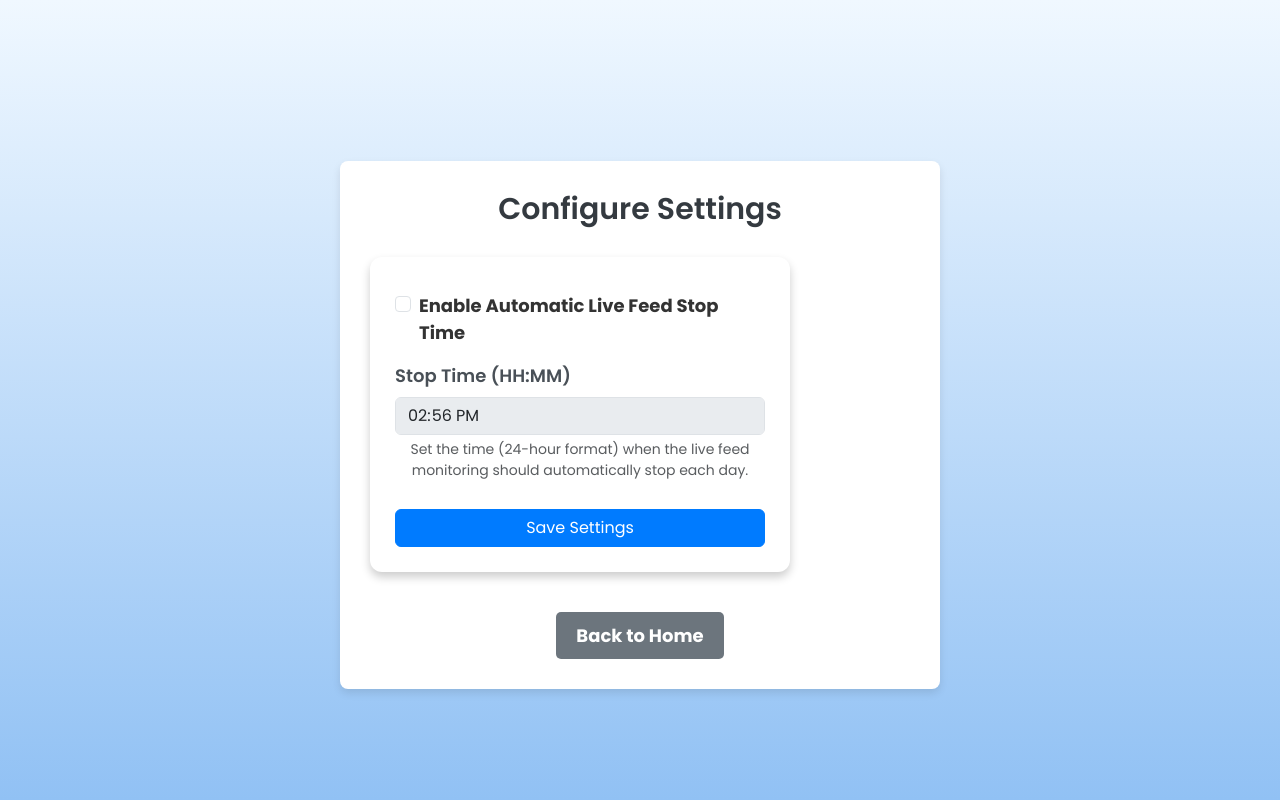
After one commit to Abhinav-Sharmaaaa/Face-Recognition-Attendance-App, a Flask app: page /configure in a window 1280 px wide. The commit adds this page. Run offline with Flask 3, Linux system fonts and the light colour scheme; the visitor is signed in with stand-in values (Sample User, id 1); parts of the project's set-up code (start-up, migrations or seed data) failed here and were passed over; some libraries are stand-ins or nearby versions.

Commit message:
added option to stop monitoring on certain time

```diff
--- a/app.py
+++ b/app.py
@@ -1,6 +1,6 @@
 from flask import Flask, render_template, request, redirect, url_for, jsonify, session, Response, flash
 import os
-from datetime import datetime, timedelta # Added timedelta
+from datetime import datetime, timedelta, time # Added time
 import pytz # Kept for seen_log timestamps
 import cv2
 import numpy as np
@@ -13,6 +13,7 @@ import urllib.parse
 from scipy.spatial.distance import cosine
 from werkzeug.utils import secure_filename
 from bson.objectid import ObjectId # Added for MongoDB ID handling
+import json # Added for configuration
 
 load_dotenv()
 
@@ -68,6 +69,33 @@ except AttributeError:
 
 
 face_recognizer = None
+# --- Configuration Handling ---
+CONFIG_FILE = 'config.json'
+
+def load_config():
+    """Loads configuration from JSON file."""
+    if os.path.exists(CONFIG_FILE):
+        try:
+            with open(CONFIG_FILE, 'r') as f:
+                return json.load(f)
+        except json.JSONDecodeError:
+            logging.error(f"Error decoding JSON from {CONFIG_FILE}. Using defaults.")
+            return {} # Return empty dict if file is corrupt
+        except Exception as e:
+            logging.error(f"Error reading config file {CONFIG_FILE}: {e}")
+            return {}
+    return {} # Return empty dict if file doesn't exist
+
+def save_config(config_data):
+    """Saves configuration to JSON file."""
+    try:
+        with open(CONFIG_FILE, 'w') as f:
+            json.dump(config_data, f, indent=4)
+        logging.info(f"Configuration saved to {CONFIG_FILE}")
+    except Exception as e:
+        logging.error(f"Error writing config file {CONFIG_FILE}: {e}")
+        flash("Error saving configuration.", "error") # Flash error to user
+
 try:
     face_recognizer = cv2.FaceRecognizerSF.create(
         model=sface_model_path,
@@ -239,7 +267,25 @@ def live_feed():
 
 
 def generate_frames():
-    """ Generates frames from webcam, performs face recognition, and logs sightings. """
+    """ Generates frames from webcam, performs face recognition, logs sightings, and stops at configured time if enabled. """
+    config = load_config() # Load configuration
+    stop_time_enabled = config.get('stop_time_enabled', False) # Default to disabled if not set
+    stop_time_str = config.get('stop_time')
+    stop_time_obj = None
+
+    if stop_time_enabled and stop_time_str: # Only process stop time if enabled and set
+        try:
+            stop_time_obj = datetime.strptime(stop_time_str, '%H:%M').time()
+            logging.info(f"Live feed monitoring enabled to stop at {stop_time_str}")
+        except ValueError:
+            logging.warning(f"Invalid stop_time format '{stop_time_str}' in config. Ignoring stop time despite being enabled.")
+            stop_time_obj = None # Ensure it's None if format is bad
+    elif stop_time_enabled:
+        logging.warning("Stop time is enabled in config, but no valid time is set.")
+    else:
+        logging.info("Automatic live feed stop time is disabled.")
+
+
     cap = cv2.VideoCapture(0) # Use camera 0
     if not cap.isOpened():
         logging.error("Cannot open camera 0")
@@ -258,6 +304,15 @@ def generate_frames():
         if not success:
             logging.warning("Failed to read frame from camera.")
             break
+
+        # --- Stop Time Check (only if enabled and time object is valid) ---
+        if stop_time_enabled and stop_time_obj:
+            india_tz = pytz.timezone('Asia/Kolkata') # Ensure timezone is defined before use
+            current_time_india = datetime.now(india_tz).time()
+            if current_time_india >= stop_time_obj:
+                logging.info(f"Current time {current_time_india} reached or passed enabled stop time {stop_time_obj}. Stopping live feed.")
+                break # Exit the loop
+        # --- End Stop Time Check ---
 
         # Create a copy for processing, display the flipped original
         processing_frame = frame.copy()
@@ -561,16 +616,30 @@ def register():
 
 @app.route('/view_students', methods=['GET'])
 def view_students():
-    """ Displays the list of registered students with search and sort (Admin only) """
+    """ Displays the list of registered students with search, role filter, branch filter, and sort (Admin only) """
     if session.get('user_type') != 'admin':
         flash("Unauthorized access.", "warning")
         return redirect(url_for('login'))
 
+    # --- Removed Temporary Simplification ---
+
     try:
         search_query = request.args.get('search', '')
         role_filter = request.args.get('role_filter', '') # Get the role filter
+        branch_filter = request.args.get('branch_filter', '') # Get the branch filter from dropdown
         sort_by = request.args.get('sort_by', 'name') # Default sort by name
         sort_order = request.args.get('sort_order', 'asc') # Default sort ascending
+
+        # --- Fetch Distinct Branches for Dropdown ---
+        try:
+            # Get unique non-null/non-empty branch values from users with roles 'student' or 'staff'
+            distinct_branches = mongo.db.students.distinct('branch', {'branch': {'$nin': [None, '']}, 'role': {'$in': ['student', 'staff']}})
+            # Sort branches alphabetically for the dropdown
+            distinct_branches.sort()
+        except Exception as db_err:
+            logging.error(f"Error fetching distinct branches: {db_err}")
+            flash("Error loading branch filter options.", "error")
+            distinct_branches = [] # Provide empty list on error
 
         # --- Build MongoDB Query ---
         query_conditions = []
@@ -583,6 +652,10 @@ def view_students():
             # Add role filter condition
             query_conditions.append({'role': role_filter})
 
+        if branch_filter:
+            # Add branch filter condition
+            query_conditions.append({'branch': branch_filter})
+
         # Combine conditions using $and if multiple exist
         query = {}
         if query_conditions:
@@ -591,8 +664,8 @@ def view_students():
 
         # --- Determine Sort Order ---
         mongo_sort_order = 1 if sort_order == 'asc' else -1
-        # Added 'role' to valid sort fields
-        valid_sort_fields = ['name', 'branch', 'role', 'registered_at']
+        # Valid sort fields
+        valid_sort_fields = ['name', 'role', 'registered_at', 'branch'] # Added 'branch'
         if sort_by not in valid_sort_fields:
             sort_by = 'name' # Default to name if invalid field provided
 
@@ -612,110 +685,37 @@ def view_students():
             # Convert ObjectId to string for URL generation in template
             student['_id_str'] = str(student['_id'])
 
+        # --- DEBUG: Log distinct branches ---
+        logging.info(f"Distinct branches being passed to template: {distinct_branches}")
+        # --- END DEBUG ---
 
         return render_template('view_students.html',
                                students=students_list,
                                search_query=search_query,
-                               role_filter=role_filter, # Pass role_filter to template
+                               role_filter=role_filter,
+                               branch_filter=branch_filter, # Pass branch_filter to template
+                               distinct_branches=distinct_branches, # Pass branches for dropdown
                                sort_by=sort_by,
                                sort_order=sort_order)
 
     except Exception as e:
         logging.error(f"Error fetching students list for view: {e}")
+        # Attempt to fetch branches even on general error for consistent UI
+        try:
+            distinct_branches = mongo.db.students.distinct('branch', {'branch': {'$nin': [None, '']}, 'role': {'$in': ['student', 'staff']}})
+            distinct_branches.sort()
+        except:
+            distinct_branches = [] # Fallback if branch fetch also fails
         flash("Error loading student data.", "error")
         # Pass empty list and current params back to template on error
         return render_template('view_students.html',
                                students=[],
                                search_query=request.args.get('search', ''),
-                               role_filter=request.args.get('role_filter', ''), # Pass role_filter even on error
+                               role_filter=request.args.get('role_filter', ''),
+                               branch_filter=request.args.get('branch_filter', ''), # Pass branch_filter even on error
+                               distinct_branches=distinct_branches, # Pass branches even on error
                                sort_by=request.args.get('sort_by', 'name'),
-                               sort_order=request.args.get('sort_order', 'asc')), 500
-
-
-@app.route('/edit_student/<student_id>', methods=['GET', 'POST'])
-def edit_student(student_id):
-    """ Handles editing an existing student's details (Admin only) """
-    # No explicit @login_required needed due to restrict_access middleware
-
-    try:
-        # Convert string ID to ObjectId
-        oid = ObjectId(student_id)
-    except Exception:
-        flash("Invalid student ID format.", "error")
-        return redirect(url_for('view_students'))
-
-    # Fetch the student to edit
-    # Fetch role as well
-    student = mongo.db.students.find_one({'_id': oid})
-    if not student:
-        flash("User not found.", "error") # Changed message slightly
-        return redirect(url_for('view_students'))
-
-    if request.method == 'POST':
-        # Process the form submission
-        new_name = request.form.get('name')
-        new_role = request.form.get('role') # Added role
-        new_branch = request.form.get('branch')
-
-        # Validate role
-        allowed_roles = ['student', 'staff', 'others']
-        if not new_role or new_role not in allowed_roles:
-            flash(f"Invalid or missing role. Must be one of: {', '.join(allowed_roles)}.", "error")
-            return render_template('edit_student.html', student=student, student_id=student_id) # Re-render form
-
-        # Validate required fields based on role
-        if not new_name:
-             flash("Name cannot be empty.", "error")
-             return render_template('edit_student.html', student=student, student_id=student_id)
-        if new_role in ['student', 'staff'] and not new_branch:
-            flash("Branch/Department is required for students and staff.", "error")
-            return render_template('edit_student.html', student=student, student_id=student_id)
-
-        # Check if the name is being changed to one that already exists (excluding the current student)
-        existing_student_with_new_name = mongo.db.students.find_one({'name': new_name, '_id': {'$ne': oid}})
-        if existing_student_with_new_name:
-            flash(f"Another student with the name '{new_name}' already exists.", "error")
-            return render_template('edit_student.html', student=student, student_id=student_id)
-
-        # Prepare update data
-        update_data = {
-            'name': new_name,
-            'role': new_role
-        }
-        if new_role in ['student', 'staff']:
-            update_data['branch'] = new_branch
-        else:
-            # If role changed to 'others', explicitly set branch to None or remove it
-            update_data['branch'] = None # Or use '$unset': {'branch': ""} if you prefer removal
-
-        # Update the student record
-        try:
-            update_result = mongo.db.students.update_one(
-                {'_id': oid},
-                {'$set': update_data}
-            )
-
-            if update_result.modified_count > 0:
-                flash(f"User '{new_name}' updated successfully.", "success")
-                 # If name changed, update the cache
-                if student.get('name') != new_name:
-                    logging.info(f"User name changed from '{student.get('name', 'N/A')}' to '{new_name}'. Reloading face cache.")
-                    # Consider updating seen_log if necessary
-                    load_known_faces() # Reload cache as name (key) might have changed
-            else:
-                 flash("No changes detected or update failed.", "info")
-
-            return redirect(url_for('view_students'))
-
-        except Exception as e:
-            logging.error(f"Error updating student {student_id}: {e}")
-            flash("Database error occurred during update.", "error")
-            # Re-render edit form with current data and error
-            return render_template('edit_student.html', student=student, student_id=student_id)
-
-    # GET request: Show the edit form
-    # Pass student_id as well in case needed in the form action URL
-    return render_template('edit_student.html', student=student, student_id=student_id)
+                                sort_order=request.args.get('sort_order', 'asc')), 500
 
 
 @app.route('/delete_student/<student_id>', methods=['POST'])
@@ -763,6 +763,69 @@ def delete_student(student_id):
         flash("An error occurred while trying to delete the student.", "error")
 
     return redirect(url_for('view_students'))
+
+
+@app.route('/configure', methods=['GET', 'POST'])
+def configure():
+    """ Handles configuration settings (Admin only) """
+    if session.get('user_type') != 'admin':
+        flash("Unauthorized access.", "warning")
+        return redirect(url_for('login'))
+
+    config = load_config()
+
+    if request.method == 'POST':
+        # Checkbox value: 'on' if checked, None if unchecked
+        enable_stop_time = request.form.get('enable_stop_time') == 'on'
+        stop_time_str = request.form.get('stop_time')
+
+        config['stop_time_enabled'] = enable_stop_time
+
+        if enable_stop_time:
+            # Validate time only if the feature is enabled
+            if stop_time_str and len(stop_time_str) == 5 and stop_time_str[2] == ':':
+                try:
+                    # Further validation by trying to parse
+                    datetime.strptime(stop_time_str, '%H:%M')
+                    config['stop_time'] = stop_time_str
+                    flash_message = f"Live feed stop time enabled and set to {stop_time_str}."
+                    flash_category = "success"
+                except ValueError:
+                    # Keep enabled flag, but don't save invalid time, maybe keep old time?
+                    # For simplicity, let's just report error and not save the invalid time.
+                    # config['stop_time'] = config.get('stop_time', '') # Keep old time if invalid new one
+                    flash_message = "Stop time enabled, but the provided time format was invalid. Please use HH:MM (24-hour). Previous time (if any) kept."
+                    flash_category = "warning"
+                except Exception as e:
+                     logging.error(f"Error processing/saving stop time: {e}")
+                     flash_message = "An error occurred while saving the time."
+                     flash_category = "error"
+            else:
+                # Enabled, but time string is missing or malformed
+                # config['stop_time'] = config.get('stop_time', '') # Keep old time
+                flash_message = "Stop time enabled, but no valid time was provided. Please enter a time in HH:MM format."
+                flash_category = "warning"
+        else:
+            # Feature disabled, no need to validate time. Optionally clear it.
+            # config['stop_time'] = '' # Optionally clear time when disabled
+            flash_message = "Automatic live feed stop time disabled."
+            flash_category = "success"
+
+        try:
+            save_config(config)
+            flash(flash_message, flash_category)
+        except Exception as e:
+            logging.error(f"Error saving configuration: {e}")
+            flash("Failed to save configuration settings.", "error")
+
+
+        # Redirect back to configure page after POST to show updated value/flash message
+        return redirect(url_for('configure'))
+
+    # GET request
+    current_stop_time = config.get('stop_time', '') # Get current time or empty string
+    stop_time_enabled = config.get('stop_time_enabled', False) # Get current enabled state, default false
+    return render_template('configure.html', current_stop_time=current_stop_time, stop_time_enabled=stop_time_enabled)
 
 
 # Removed upload_photo route as registration handles uploads now.
--- /dev/null
+++ b/config.json
@@ -0,0 +1,3 @@
+{
+    "stop_time": "14:56"
+}
--- /dev/null
+++ b/templates/configure.html
@@ -0,0 +1,114 @@
+<!DOCTYPE html>
+<html lang="en">
+<head>
+    <meta charset="UTF-8">
+    <meta name="viewport" content="width=device-width, initial-scale=1.0">
+    <title>Configure Settings</title>
+    <link href="https://fonts.googleapis.com/css2?family=Poppins:wght@300;400;600;700&display=swap" rel="stylesheet">
+    <link href="https://cdn.jsdelivr.net/npm/bootstrap@5.3.0/dist/css/bootstrap.min.css" rel="stylesheet">
+    <link rel="stylesheet" href="{{ url_for('static', filename='styles.css') }}">
+    <style>
+        body {
+            font-family: 'Poppins', sans-serif;
+            background-color: #f8f9fa; /* Light background */
+        }
+        .container {
+            max-width: 600px; /* Limit width for better readability */
+            margin-top: 50px;
+            background-color: #ffffff; /* White background for the form container */
+            padding: 30px;
+            border-radius: 8px;
+            box-shadow: 0 4px 8px rgba(0,0,0,0.1);
+        }
+        h1 {
+            color: #343a40; /* Darker heading color */
+            margin-bottom: 30px;
+            text-align: center;
+        }
+        .form-label {
+            font-weight: 600;
+            color: #495057; /* Slightly lighter label color */
+        }
+        .btn-primary {
+            background-color: #007bff;
+            border-color: #007bff;
+            transition: background-color 0.3s ease;
+        }
+        .btn-primary:hover {
+            background-color: #0056b3;
+            border-color: #0056b3;
+        }
+        .alert {
+            margin-top: 20px;
+        }
+         .back-button {
+            display: inline-block; /* Allows margin/padding */
+            margin-top: 20px; /* Space above the button */
+            padding: 10px 20px;
+            background-color: #6c757d; /* Bootstrap secondary color */
+            color: white;
+            text-decoration: none; /* Remove underline from link */
+            border-radius: 5px;
+            transition: background-color 0.3s ease;
+            text-align: center; /* Center text inside button */
+        }
+        .back-button:hover {
+            background-color: #5a6268; /* Darker shade on hover */
+            color: white; /* Keep text color white */
+        }
+        .button-container {
+            text-align: center; /* Center the back button */
+            margin-top: 20px; /* Add space above the container */
+        }
+    </style>
+</head>
+<body>
+    <div class="container">
+        <h1>Configure Settings</h1>
+
+        {% with messages = get_flashed_messages(with_categories=true) %}
+            {% if messages %}
+                {% for category, message in messages %}
+                    <div class="alert alert-{{ category }} alert-dismissible fade show" role="alert">
+                        {{ message }}
+                        <button type="button" class="btn-close" data-bs-dismiss="alert" aria-label="Close"></button>
+                    </div>
+                {% endfor %}
+            {% endif %}
+        {% endwith %}
+
+        <form method="POST" action="{{ url_for('configure') }}">
+            <div class="mb-3 form-check">
+                <input type="checkbox" class="form-check-input" id="enable_stop_time" name="enable_stop_time" {% if stop_time_enabled %}checked{% endif %}>
+                <label class="form-check-label" for="enable_stop_time">Enable Automatic Live Feed Stop Time</label>
+            </div>
+            <div class="mb-3">
+                <label for="stop_time" class="form-label">Stop Time (HH:MM)</label>
+                <input type="time" class="form-control" id="stop_time" name="stop_time" value="{{ current_stop_time }}" {% if not stop_time_enabled %}disabled{% endif %}>
+                <div class="form-text">Set the time (24-hour format) when the live feed monitoring should automatically stop each day.</div>
+            </div>
+            <button type="submit" class="btn btn-primary w-100">Save Settings</button>
+        </form>
+         <div class="button-container">
+             <a href="{{ url_for('index') }}" class="back-button">Back to Home</a>
+        </div>
+    </div>
+    <script src="https://cdn.jsdelivr.net/npm/bootstrap@5.3.0/dist/js/bootstrap.bundle.min.js"></script>
+    <script>
+        const enableCheckbox = document.getElementById('enable_stop_time');
+        const stopTimeInput = document.getElementById('stop_time');
+
+        // Initial state based on checkbox
+        stopTimeInput.disabled = !enableCheckbox.checked;
+
+        // Add event listener to toggle input field
+        enableCheckbox.addEventListener('change', function() {
+            stopTimeInput.disabled = !this.checked;
+            if (!this.checked) {
+                // Optionally clear the time input when disabled
+                // stopTimeInput.value = '';
+            }
+        });
+    </script>
+</body>
+</html>
--- a/templates/index.html
+++ b/templates/index.html
@@ -32,6 +32,10 @@
                 <img src="https://cdn-icons-png.flaticon.com/128/159/159604.png" alt="Log Icon"> <!-- Using a generic log icon -->
                 <span>Seen Log</span>
             </a>
+            <a href="/configure" class="btn-option">
+                <img src="https://cdn-icons-png.flaticon.com/128/126/126472.png" alt="Configure Icon"> <!-- Using a settings/gear icon -->
+                <span>Configure</span>
+            </a>
             <a href="/logout" class="btn btn-danger">Logout</a>
         </div>
     </div>
```
Also changed, not shown: templates/edit_student.html (deleted, +0 -41 lines), templates/view_students.html (+21 -24 lines).
